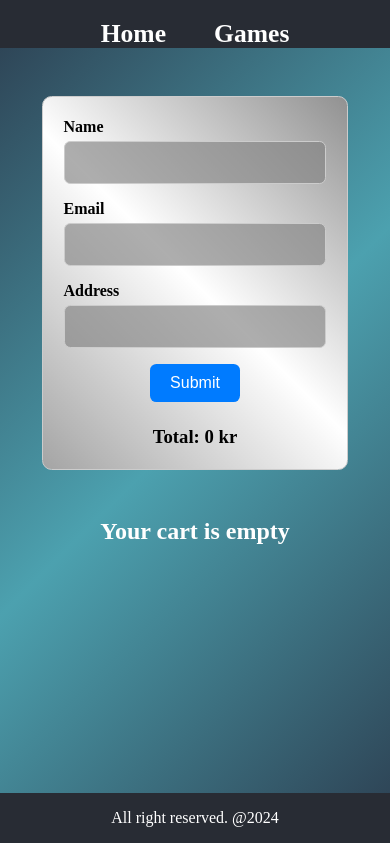
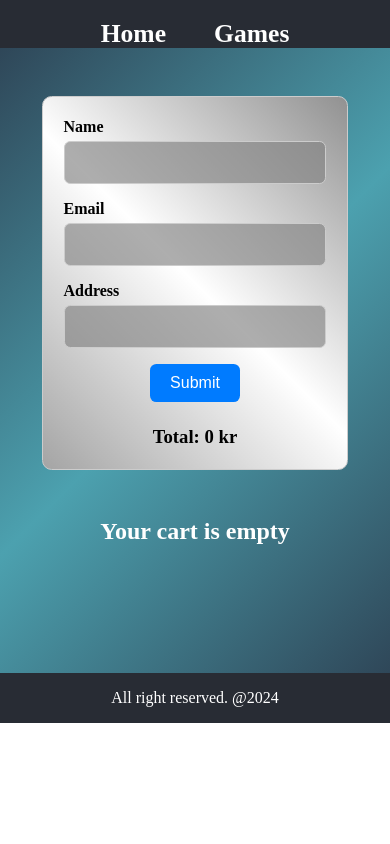
Before and after one commit to Owale128/Webshop-React, a React app: page /cart in a window 390 px wide. Built offline with nearby package versions, Linux system fonts and the light colour scheme; the HTML template or start-up script is replaced by a standard one.

Commit message:
Changed margin i cart container

```diff
--- a/src/sass/cart.scss
+++ b/src/sass/cart.scss
@@ -147,7 +147,7 @@
         width: 95vw;
         height: auto;
         display: flex;
-        margin: -2rem 0 7.5rem 0;
+        margin: -2rem 0 0rem 0;
         flex-direction: column;
         background-color: transparent;
 
```
